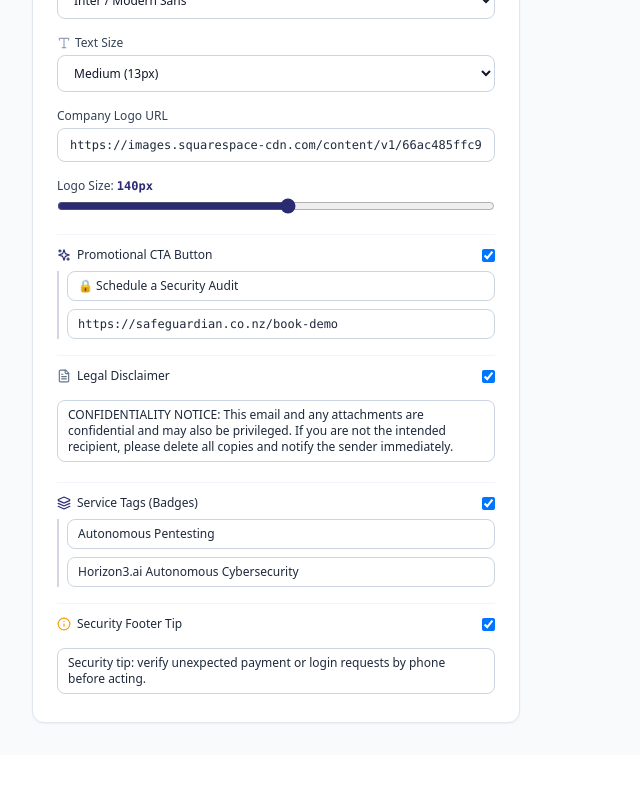
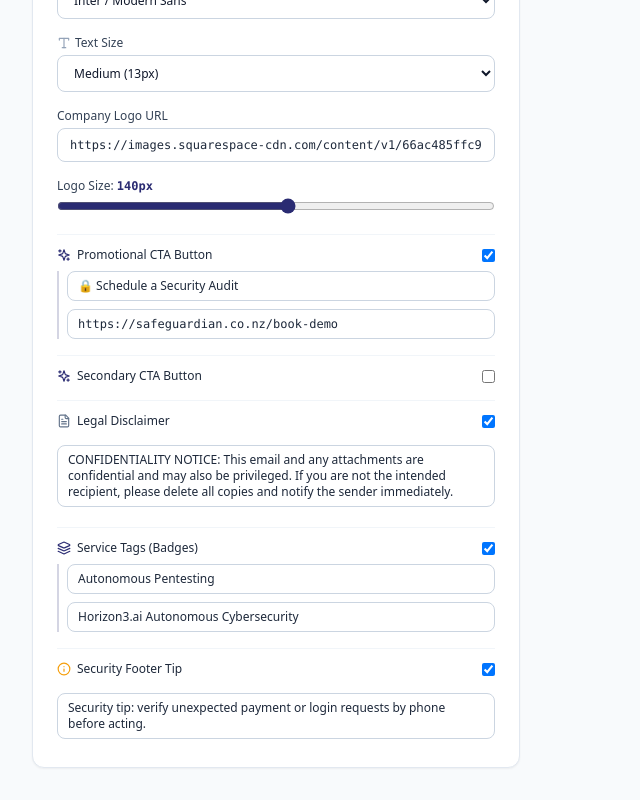
Before and after one commit to simon-tec/react-signature-generator, a React (Vite) app: page / in a window 1280 px wide. Shown: the part 1686-2486 px from the top of the page, without its empty margins (0-640 px from the left). Before the commit the page ends 2441 px from the top, so only its background shows below. Built offline with nearby package versions, Linux system fonts and the light colour scheme.

Commit message:
Update FormControls.jsx
I destructured the new secondary CTA variables (showCta2, cta2Text, cta2Url) from the data prop. Directly below the Primary Promotional CTA section, I added a new toggle section for the "Secondary CTA Button" with its own text and URL inputs.

```diff
--- a/src/components/FormControls.jsx
+++ b/src/components/FormControls.jsx
@@ -12,6 +12,7 @@ export default function FormControls({ data }) {
     primaryColor, setPrimaryColor, accentColor, setAccentColor, secondaryColor, setSecondaryColor,
     selectedFont, setSelectedFont, textSize, setTextSize, logoUrl, setLogoUrl, logoWidth, setLogoWidth,
     showCta, setShowCta, ctaText, setCtaText, ctaUrl, setCtaUrl,
+    showCta2, setShowCta2, cta2Text, setCta2Text, cta2Url, setCta2Url,
     showDisclaimer, setShowDisclaimer, disclaimer, setDisclaimer,
     showTags, setShowTags, tag1, setTag1, tag2, setTag2,
     showTip, setShowTip, tip, setTip
@@ -202,6 +203,19 @@ export default function FormControls({ data }) {
 
           <div className="pt-3 mt-3 border-t border-slate-100">
             <div className="flex items-center justify-between mb-2">
+              <label className="font-medium text-slate-800 flex items-center gap-1.5"><Sparkles className="w-3.5 h-3.5 text-[#2a2b72]" /> Secondary CTA Button</label>
+              <input type="checkbox" checked={showCta2} onChange={(e) => setShowCta2(e.target.checked)} className="rounded border-slate-300 text-[#2a2b72] focus:ring-0 cursor-pointer" />
+            </div>
+            {showCta2 && (
+              <div className="space-y-2 mt-2 pl-2 border-l-2 border-[#2a2b72]/20">
+                <input type="text" value={cta2Text} onChange={(e) => setCta2Text(e.target.value)} className="w-full px-2.5 py-1.5 border border-slate-300 rounded-lg text-xs" />
+                <input type="text" value={cta2Url} onChange={(e) => setCta2Url(e.target.value)} className="w-full px-2.5 py-1.5 border border-slate-300 rounded-lg text-xs font-mono" />
+              </div>
+            )}
+          </div>
+
+          <div className="pt-3 mt-3 border-t border-slate-100">
+            <div className="flex items-center justify-between mb-2">
               <label className="font-medium text-slate-800 flex items-center gap-1.5"><FileText className="w-3.5 h-3.5 text-slate-500" /> Legal Disclaimer</label>
               <input type="checkbox" checked={showDisclaimer} onChange={(e) => setShowDisclaimer(e.target.checked)} className="rounded border-slate-300 text-[#2a2b72] focus:ring-0 cursor-pointer" />
             </div>
```
